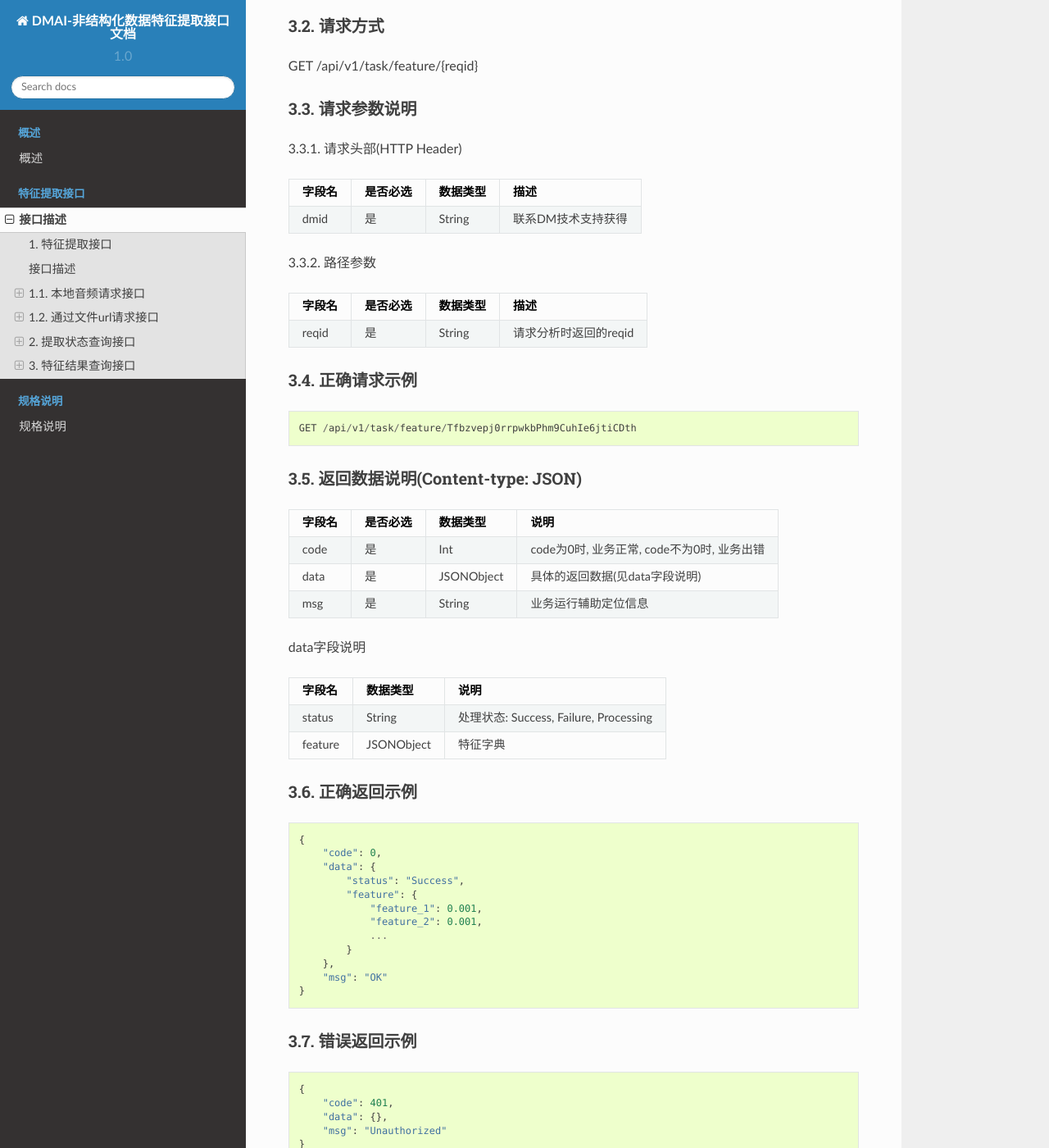
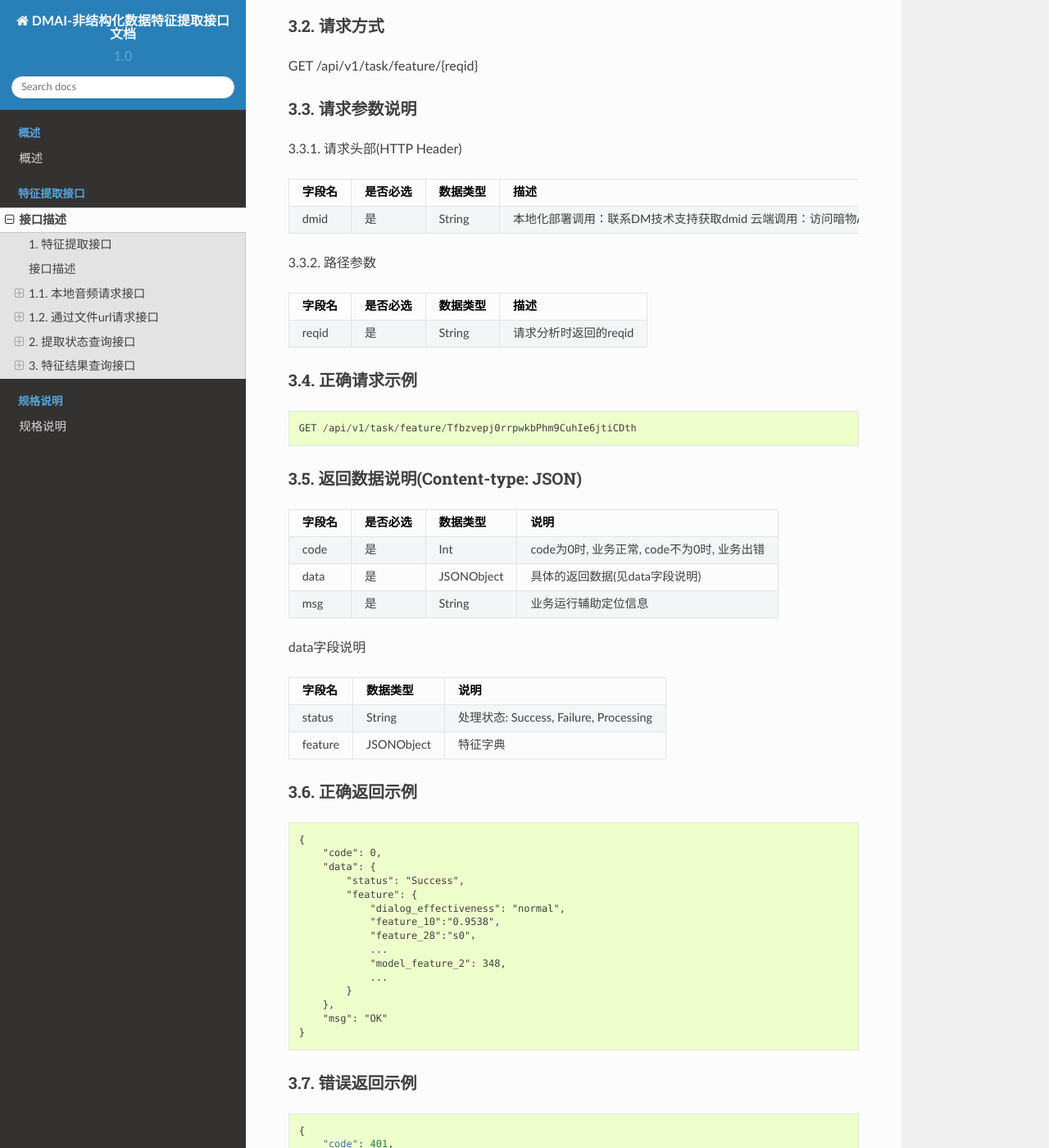
Before and after one commit to daipops/daipops-uns-docs, a Sphinx documentation site: the page built from docs/analyze_interface.rst, in a window 1280 px wide and 1400 px high, scrolled down 8479 px. Shown: the whole window at 82% size. Built offline with Sphinx 7.4.7 and the Read the Docs theme 2.0.0, drawn with Linux system fonts in a browser that asks for light colours; pages that are not in the unit, such as notebooks, are missing from menus; some of the changed text lies outside the part shown.

Commit message:
feat# 修改

```diff
--- a/docs/analyze_interface.rst
+++ b/docs/analyze_interface.rst
@@ -51,11 +51,12 @@
 --------------------------------------
 1.1.3.1. 请求头部(HTTP Header)
 
-+--------------+--------------+--------------+----------------------------------------+
-|    字段名    |   是否必选   |   数据类型   | 描述                                   |
-+==============+==============+==============+========================================+
-| dmid         | 是           | String       | 联系DM技术支持获得                     |
-+--------------+--------------+--------------+----------------------------------------+
++--------------+--------------+--------------+----------------------------------------------------------------------------------------------------------------------------------------------------------------+
+|    字段名    |   是否必选   |   数据类型   | 描述                                                                                                                                                           |
++==============+==============+==============+================================================================================================================================================================+
+| dmid         | 是           | String       | 本地化部署调用：联系DM技术支持获取dmid                                                                                                                         |
+|              |              |              | 云端调用：访问暗物AI开放平台（https://daip-frontend.dm-ai.com/main/document/HomePage），注册并开通非结构化产品服务后，在控制台-我的应用中获取API Key，作为dmid |
++--------------+--------------+--------------+----------------------------------------------------------------------------------------------------------------------------------------------------------------+
 
 1.1.3.2. 请求体(multipart/form-data)
 
@@ -166,11 +167,12 @@
 --------------------------------------
 1.2.3.1. 请求头部(HTTP Header)
 
-+--------------+--------------+--------------+----------------------------------------+
-|    字段名    |   是否必选   |   数据类型   | 描述                                   |
-+==============+==============+==============+========================================+
-| dmid         | 是           | String       | 联系DM技术支持获得                     |
-+--------------+--------------+--------------+----------------------------------------+
++--------------+--------------+--------------+----------------------------------------------------------------------------------------------------------------------------------------------------------------+
+|    字段名    |   是否必选   |   数据类型   | 描述                                                                                                                                                           |
++==============+==============+==============+================================================================================================================================================================+
+| dmid         | 是           | String       | 本地化部署调用：联系DM技术支持获取dmid                                                                                                                         |
+|              |              |              | 云端调用：访问暗物AI开放平台（https://daip-frontend.dm-ai.com/main/document/HomePage），注册并开通非结构化产品服务后，在控制台-我的应用中获取API Key，作为dmid |
++--------------+--------------+--------------+----------------------------------------------------------------------------------------------------------------------------------------------------------------+
 
 1.2.3.2. 请求体(application/json)
 
@@ -280,11 +282,12 @@
 --------------------------------------
 2.3.1. 请求头部(HTTP Header)
 
-+--------------+--------------+--------------+----------------------------------------+
-|    字段名    |   是否必选   |   数据类型   | 描述                                   |
-+==============+==============+==============+========================================+
-| dmid         | 是           | String       | 联系DM技术支持获得                     |
-+--------------+--------------+--------------+----------------------------------------+
++--------------+--------------+--------------+----------------------------------------------------------------------------------------------------------------------------------------------------------------+
+|    字段名    |   是否必选   |   数据类型   | 描述                                                                                                                                                           |
++==============+==============+==============+================================================================================================================================================================+
+| dmid         | 是           | String       | 本地化部署调用：联系DM技术支持获取dmid                                                                                                                         |
+|              |              |              | 云端调用：访问暗物AI开放平台（https://daip-frontend.dm-ai.com/main/document/HomePage），注册并开通非结构化产品服务后，在控制台-我的应用中获取API Key，作为dmid |
++--------------+--------------+--------------+----------------------------------------------------------------------------------------------------------------------------------------------------------------+
 
 2.3.2. 路径参数
 
@@ -367,11 +370,12 @@
 --------------------------------------
 3.3.1. 请求头部(HTTP Header)
 
-+--------------+--------------+--------------+----------------------------------------+
-|    字段名    |   是否必选   |   数据类型   | 描述                                   |
-+==============+==============+==============+========================================+
-| dmid         | 是           | String       | 联系DM技术支持获得                     |
-+--------------+--------------+--------------+----------------------------------------+
++--------------+--------------+--------------+----------------------------------------------------------------------------------------------------------------------------------------------------------------+
+|    字段名    |   是否必选   |   数据类型   | 描述                                                                                                                                                           |
++==============+==============+==============+================================================================================================================================================================+
+| dmid         | 是           | String       | 本地化部署调用：联系DM技术支持获取dmid                                                                                                                         |
+|              |              |              | 云端调用：访问暗物AI开放平台（https://daip-frontend.dm-ai.com/main/document/HomePage），注册并开通非结构化产品服务后，在控制台-我的应用中获取API Key，作为dmid |
++--------------+--------------+--------------+----------------------------------------------------------------------------------------------------------------------------------------------------------------+
 
 3.3.2. 路径参数
 
@@ -419,8 +423,11 @@
         "data": {
             "status": "Success",
             "feature": {
-                "feature_1": 0.001,
-                "feature_2": 0.001,
+                "dialog_effectiveness": "normal",
+                "feature_10":"0.9538",
+                "feature_28":"s0"，
+                ...
+                "model_feature_2": 348,
                 ...
             }
         },
--- a/docs/overview.rst
+++ b/docs/overview.rst
@@ -18,6 +18,4 @@
 
 2.支持采样率大于等于8k的语音。
 
-3.为保证结果的有效性，音频时长小于1秒，或语音文件中无有效对话，将不进行分析。
-
-4.音频时长需小于1小时。
+3.音频时长需小于1小时。
--- a/docs/specification.rst
+++ b/docs/specification.rst
@@ -13,7 +13,7 @@
 +---------------------+----------------------------------------------+
 | 产品名称            | 非结构化数据特征提取                         |
 +---------------------+----------------------------------------------+
-| 部署方式            | 云端部署/私有化部署                          |
+| 部署方式            | 云端部署，本地化部署                         |
 +---------------------+----------------------------------------------+
 | 产品型号            |                                              |
 +---------------------+----------------------------------------------+
```
